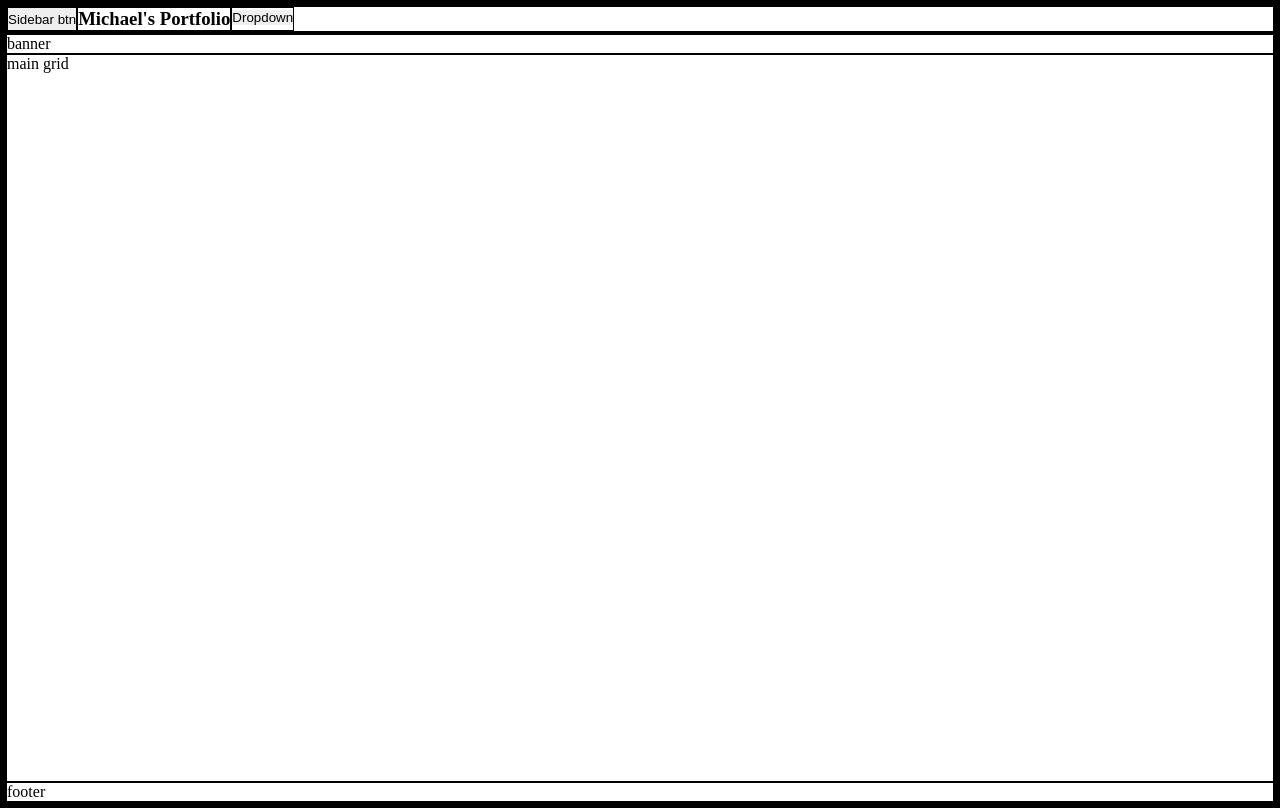
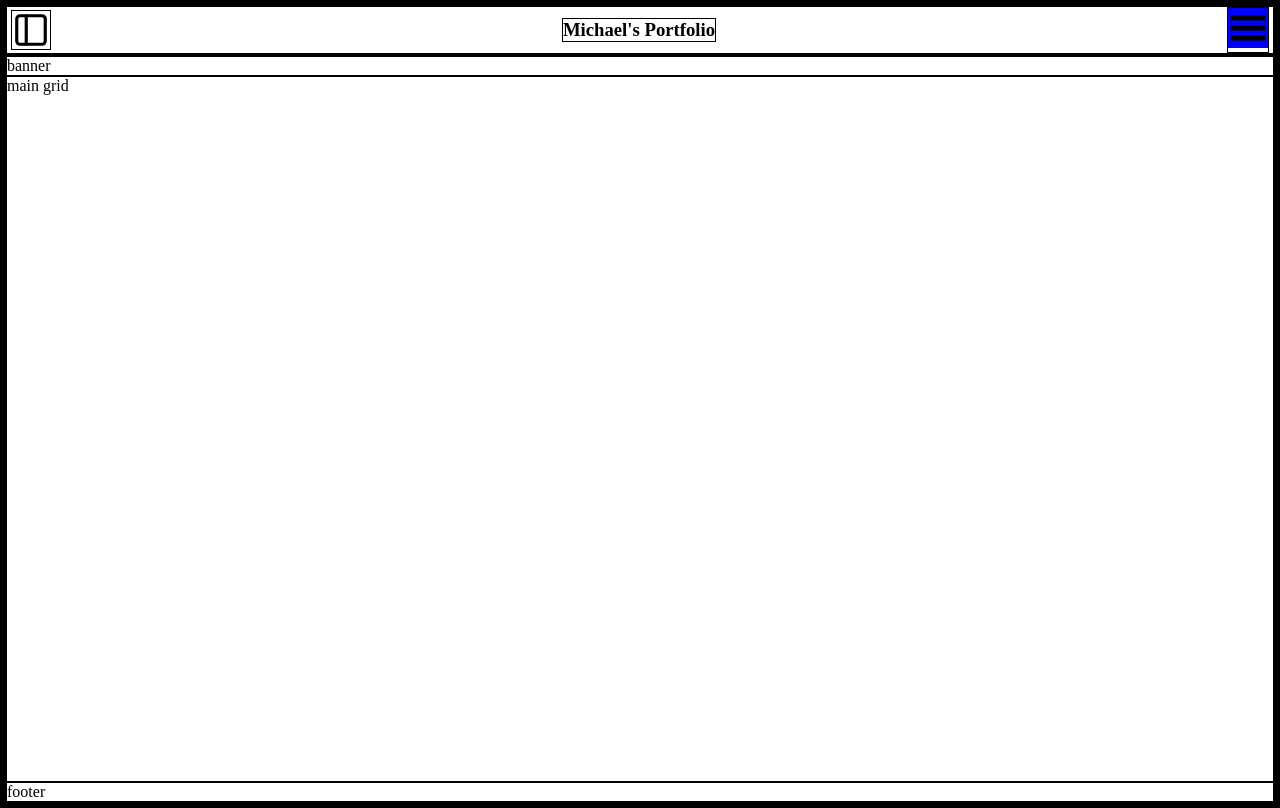
Before and after one commit to mtleonardjr/portfolio-website-v1, a React (Create React App) app: page / in a window 1280 px wide. Built offline with nearby package versions, Linux system fonts and the light colour scheme.

Commit message:
added icons

```diff
--- a/package.json
+++ b/package.json
@@ -8,6 +8,7 @@
     "@testing-library/user-event": "^12.8.1",
     "react": "^17.0.1",
     "react-dom": "^17.0.1",
+    "react-icons": "^4.2.0",
     "react-scripts": "4.0.3",
     "web-vitals": "^1.1.0"
   },
--- a/src/App.css
+++ b/src/App.css
@@ -18,6 +18,21 @@
 .header {
   display: none;
 }
+
+.mobile-header {
+  min-height: 3em;
+  display: flex;
+  justify-content: space-between;
+  align-items: center;
+}
+
+.side-bar-btn {
+  margin-left: 0.25em;
+}
+
+/* .mobile-header h3 {
+  align-self: center;
+} */
 
 nav ul {
   display: flex;
@@ -47,8 +62,13 @@ main {
   flex: 1;
 }
 
+.drop-down {
+  margin-right: 0.25em;
+}
 .dropbtn {
   border: none;
+  background-color: blue;
+  justify-self: stretch;
 }
 
 .dropdown-content {
--- a/src/App.js
+++ b/src/App.js
@@ -1,4 +1,6 @@
 import React, { useState, useRef, useEffect } from 'react'
+import { FiSidebar } from 'react-icons/fi'
+import { GiHamburgerMenu } from 'react-icons/gi'
 import './App.css';
 
 function App() {
@@ -58,10 +60,10 @@ function App() {
         <section className='header'>header</section>
         <nav>
           <ul className='mobile-header'>
-            <button onClick={openSideBar}>Sidebar btn</button>
+            <FiSidebar onClick={openSideBar} className='side-bar-btn' size='2.5em'>Sidebar btn</FiSidebar>
             <h3>Michael's Portfolio</h3>
-            <div className="dropdown" ref={dropDownNode}>
-              <button className="dropbtn" onClick={openDropDown}>Dropdown</button>
+            <div className="drop-down" ref={dropDownNode}>
+              <GiHamburgerMenu className="dropbtn" onClick={openDropDown} size='2.5em'>Dropdown</GiHamburgerMenu>
               {dropDown && <div className="dropdown-content" id="dropdown-content" >
                 <a href="#home">Link 1</a>
                 <a href="#home">Link 2</a>
```
Also changed, not shown: 1 other file (tests, documents, lock files or other folders).
